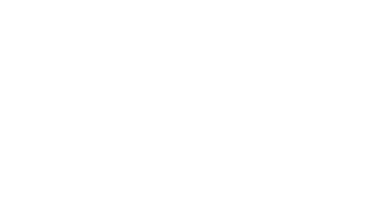
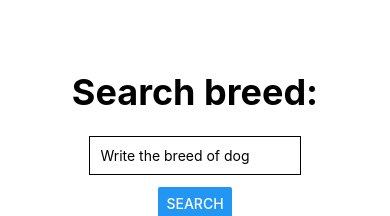
Before and after one commit to agnieszkastanczuk/dogs-app, a React Native app: screen / in a window 390 px wide. Shown: the part 702-918 px from the top of the page. Before the commit the page ends 857 px from the top, so only its background shows below. Built offline with nearby package versions, Linux system fonts and the light colour scheme; no server answers.

Commit message:
add dog-search

```diff
--- a/App.tsx
+++ b/App.tsx
@@ -1,11 +1,13 @@
 import React from 'react';
 import { StyleSheet, Text, View } from 'react-native';
 import DogList from './views/DogList';
+import DogSearch from './views/DogSearch';
 
 export default function App() {
   return (
     <View style={styles.container}>
       <DogList />
+      <DogSearch />
     </View>
   );
 }
--- /dev/null
+++ b/views/DogSearch.tsx
@@ -0,0 +1,82 @@
+
+import React, { useEffect, useState } from 'react';
+import { View, Text, TextInput, StyleSheet, Image, Button } from 'react-native';
+import axios from 'axios';
+import { API_URL } from '@env'
+
+const api = process.env.API_URL;
+
+const DogSearch = () => {
+    const [breed, setBreed] = useState('');
+    const [imageUrl, setImageUrl] = useState('');
+    const [error, setError] = useState('');
+
+    const searchDogImage = async () => {
+        try {
+            const response = await axios.get(`${api}/breed/${breed}/images/random`);
+            const { data } = response;
+            const imageUrl = data.message;
+            setImageUrl(imageUrl);
+            setError('');
+        } catch (error) {
+            setImageUrl('');
+            setError('There is no such breed of dog');
+        }
+    };
+
+    return (
+        <View style={styles.container}>
+            <Text style={styles.heading}>Search breed:</Text>
+            <TextInput
+                style={styles.input}
+                onChangeText={setBreed}
+                value={breed}
+                placeholder="Write the breed of dog"
+            />
+            <Button title="Search" onPress={searchDogImage} />
+            {imageUrl ? (
+                <View style={styles.imageContainer}>
+                    <Image style={styles.image} source={{ uri: imageUrl }} />
+                </View>
+            ) : (
+                <Text style={styles.errorText}>{error}</Text>
+            )}
+        </View>
+    );
+};
+
+const styles = StyleSheet.create({
+    container: {
+        flex: 1,
+        justifyContent: 'center',
+        alignItems: 'center',
+    },
+    heading: {
+        fontSize: 36,
+        fontWeight: 'bold',
+        marginBottom: 10,
+    },
+    input: {
+        height: 40,
+        margin: 12,
+        borderWidth: 1,
+        padding: 10,
+        width: '80%',
+    },
+    imageContainer: {
+        marginTop: 20,
+        alignItems: 'center',
+    },
+    image: {
+        width: 300,
+        height: 300,
+        resizeMode: 'contain',
+    },
+    errorText: {
+        marginTop: 20,
+        fontSize: 18,
+        color: 'red',
+    },
+});
+
+export default DogSearch;
```
